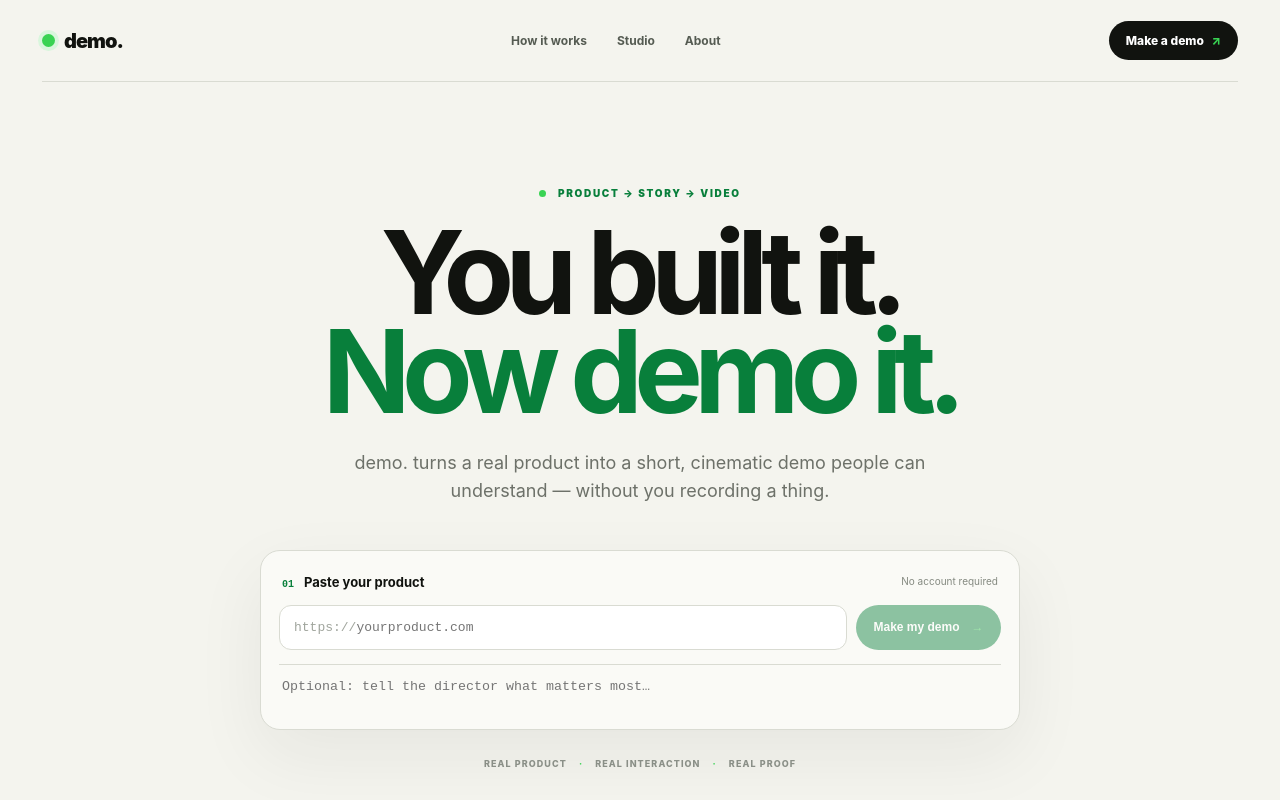
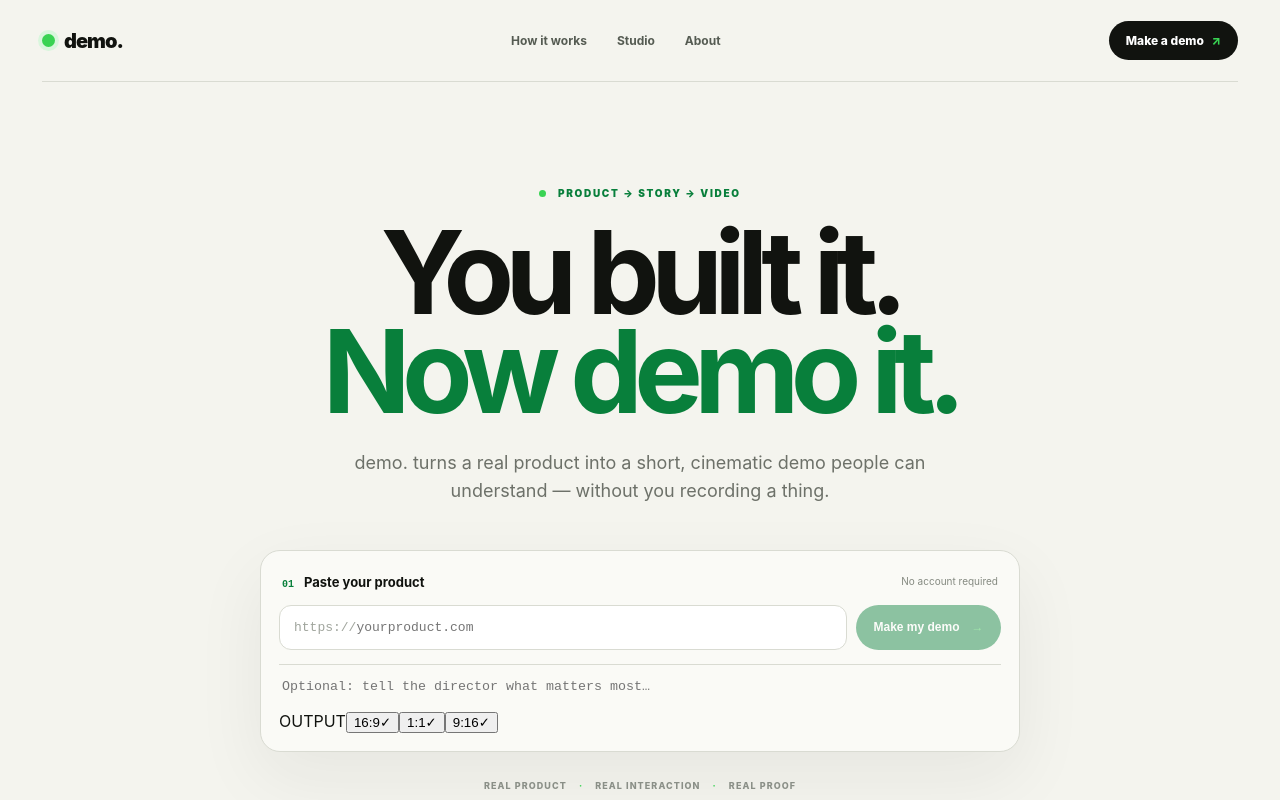
Before and after one commit to getkonnekted/Brag, a Next.js app: page / in a window 1280 px wide. Shown: the top 800 px of the page. Built offline with nearby package versions, Linux system fonts and the light colour scheme; no server answers.

Commit message:
Add output format selector before building demo

```diff
--- a/app/page.tsx
+++ b/app/page.tsx
@@ -15,7 +15,8 @@ export default function Home() {
   const [engineUrl, setEngineUrl] = useState(DEFAULT_ENGINE);
   const [engineToken, setEngineToken] = useState("");
   const [product, setProduct] = useState("your product");
-  const [videoUrls, setVideoUrls] = useState<Record<"16x9" | "9x16", string>>({ "16x9": "", "9x16": "" });
+  const [videoUrls, setVideoUrls] = useState<Record<"16x9" | "1x1" | "9x16", string>>({ "16x9": "", "1x1": "", "9x16": "" });
+  const [formats, setFormats] = useState<Array<"16x9" | "1x1" | "9x16">>(["16x9", "1x1", "9x16"]);
   const [production, setProduction] = useState<ProductionStatus | null>(null);
 
   useEffect(() => {
@@ -43,7 +44,7 @@ export default function Home() {
 
   async function makeDemo() {
     setError("");
-    setVideoUrls({ "16x9": "", "9x16": "" });
+    setVideoUrls({ "16x9": "", "1x1": "", "9x16": "" });
     const normalizedUrl = normalizeUrl(url);
     if (!normalizedUrl) {
       setError("Enter a product URL.");
@@ -78,7 +79,7 @@ export default function Home() {
       const produceResponse = await fetch(ENGINE + "/api/produce", {
         method:"POST",
         headers:{"Content-Type":"application/json",...(engineToken?{Authorization:`Bearer ${engineToken}`}:{})},
-        body:JSON.stringify({url:normalizedUrl,maxSteps:4,description})
+        body:JSON.stringify({url:normalizedUrl,maxSteps:4,description,formats})
       });
       const produceData=await produceResponse.json().catch(()=>({}));
       if(!produceResponse.ok||!produceData.jobId)throw new Error(produceData.error||"Could not start demo production.");
@@ -95,7 +96,7 @@ export default function Home() {
       }
       const produceResult=finished?.result;
       if(finished?.status!=="complete"||!produceResult?.ok)throw new Error(finished?.error||produceResult?.error||"Could not produce the demo.");
-      const nextVideos:Record<"16x9"|"9x16",string>={"16x9":"","9x16":""};
+      const nextVideos:Record<"16x9"|"1x1"|"9x16",string>={"16x9":"","1x1":"","9x16":""};
       const returnedFiles = Array.isArray(produceResult.final) ? produceResult.final : [];
       for(const file of returnedFiles){
         if(typeof file !== "string") continue;
@@ -150,6 +151,13 @@ export default function Home() {
             </button>
           </div>
           <textarea value={description} onChange={e => setDescription(e.target.value)} placeholder="Optional: tell the director what matters most…" rows={2} />
+          <div className="format-selector">
+            <span className="format-label">OUTPUT</span>
+            {([["16x9","16:9"],["1x1","1:1"],["9x16","9:16"]] as const).map(([value,label]) => (
+              <button key={value} type="button" className={formats.includes(value) ? "format-chip selected" : "format-chip"} onClick={() => setFormats(current => current.includes(value) ? (current.length > 1 ? current.filter(item => item !== value) : current) : [...current, value])}>{label}<span>{formats.includes(value) ? "✓" : ""}</span></button>
+            ))}
+          </div>
+
           {(stage === "producing" || stage === "error") && production && (
             <div className={`production-progress ${production.status === "error" ? "production-progress-error" : ""}`} aria-live="polite">
               <div className="production-status-top">
@@ -195,10 +203,11 @@ export default function Home() {
           <div className="showcase-intro">
             <span className="section-tag">04 / YOUR DEMO</span>
             <h2>Real product.<br /><em>Ready to share.</em></h2>
-            <p>Two outputs, one production: landscape for product pages and decks, portrait for social feeds and mobile.</p>
+            <p>Choose the outputs you need before production: landscape, square, portrait — or all three.</p>
           </div>
           <div className="video-options">
             {videoUrls["16x9"] && <article className="video-option"><div className="video-option-head"><span>16:9</span><a className="small-button" href={videoUrls["16x9"]} target="_blank" rel="noreferrer">Open ↗</a></div><video src={videoUrls["16x9"]} controls playsInline preload="metadata" /></article>}
+            {videoUrls["1x1"] && <article className="video-option square"><div className="video-option-head"><span>1:1</span><a className="small-button" href={videoUrls["1x1"]} target="_blank" rel="noreferrer">Open ↗</a></div><video src={videoUrls["1x1"]} controls playsInline preload="metadata" /></article>}
             {videoUrls["9x16"] && <article className="video-option portrait"><div className="video-option-head"><span>9:16</span><a className="small-button" href={videoUrls["9x16"]} target="_blank" rel="noreferrer">Open ↗</a></div><video src={videoUrls["9x16"]} controls playsInline preload="metadata" /></article>}
           </div>
         </section>
```
